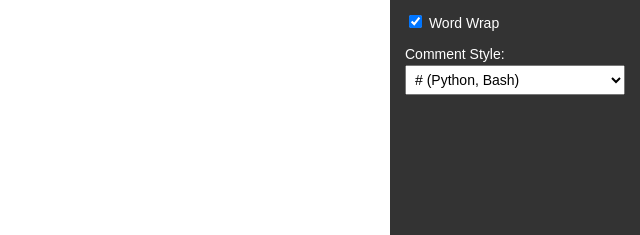
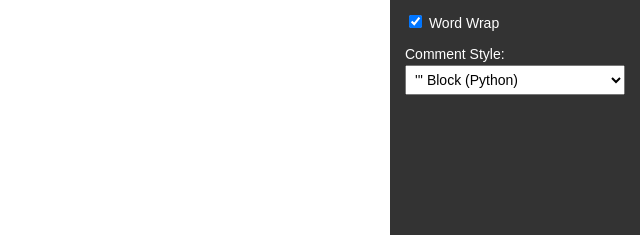
Before and after one commit to imckumar/stupidpad, a plain HTML site: page index.html in a window 1280 px wide. Shown: the part 206-441 px from the top of the page, 640-1280 px from the left. Drawn offline with Linux system fonts and the light colour scheme.

Commit message:
Update index.html

```diff
--- a/index.html
+++ b/index.html
@@ -175,7 +175,7 @@
       <select id="commentStyle">
         <option value="#"># (Python, Bash)</option>
         <option value=";">; (Nginx, INI)</option>
-        <option value="'''">''' Block (Python)</option>
+        <option value="'''" selected>''' Block (Python)</option>
       </select>
     </div>
   </div>
```
